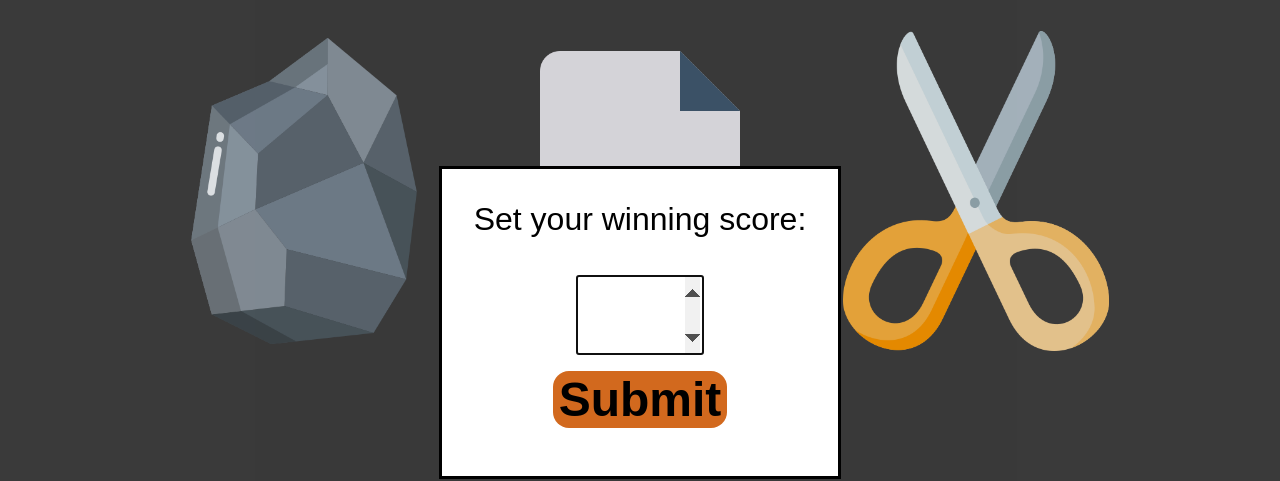
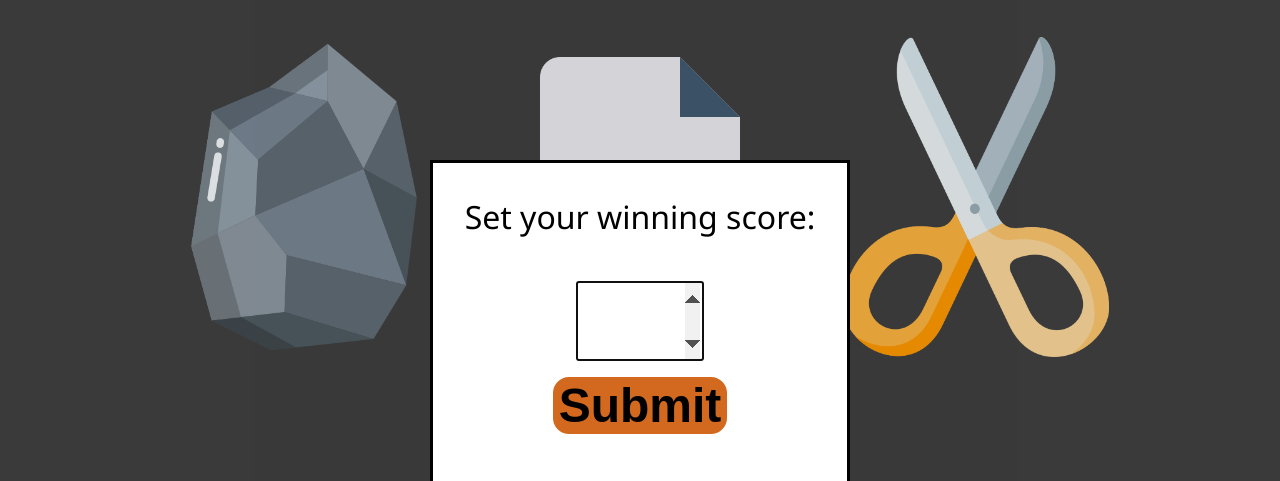
Before and after one commit to kanol77/RockPaperScissorsGame, a plain HTML site: page index.html in a window 1280 px wide. Shown: the part 78-559 px from the top of the page. Drawn offline with Linux system fonts and the light colour scheme.

Commit message:
Update style.css
font change

```diff
--- a/style.css
+++ b/style.css
@@ -7,7 +7,7 @@ body{
     padding: 0;
     background-color: rgb(64, 64, 64);
     overflow: hidden;
-	font-family: sans-serif;
+    font-family: 'Segoe UI';
 }
 
 .header{
```
